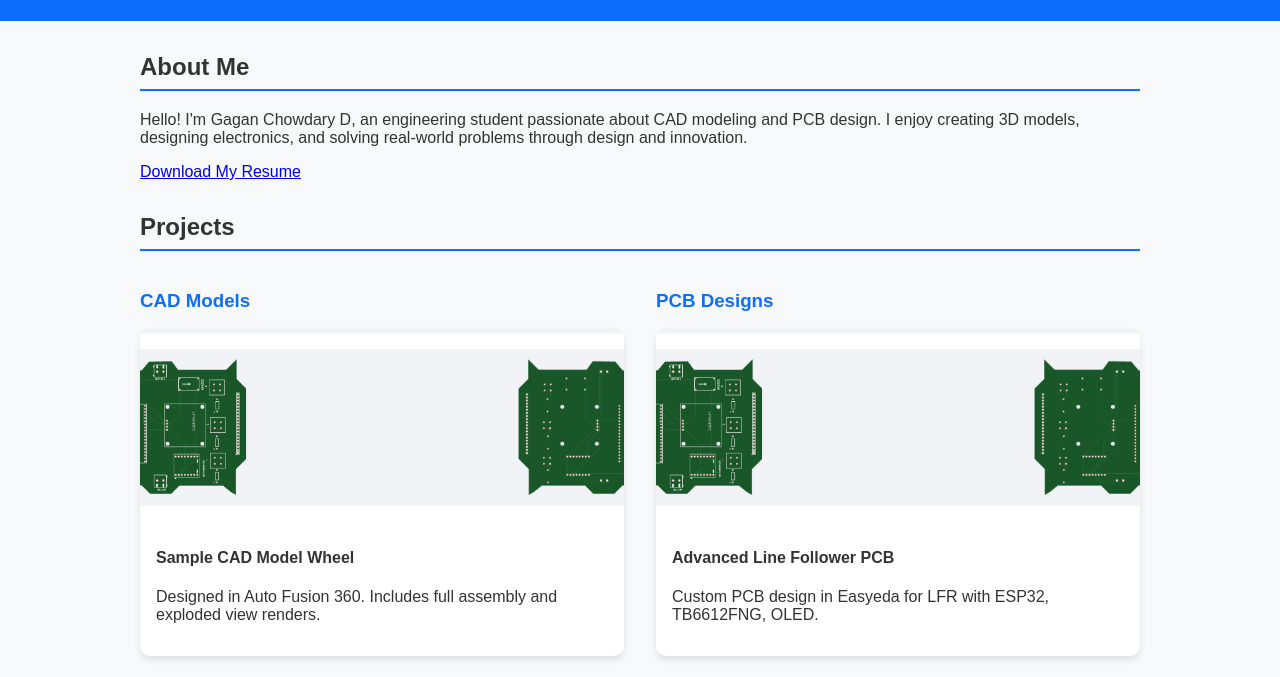
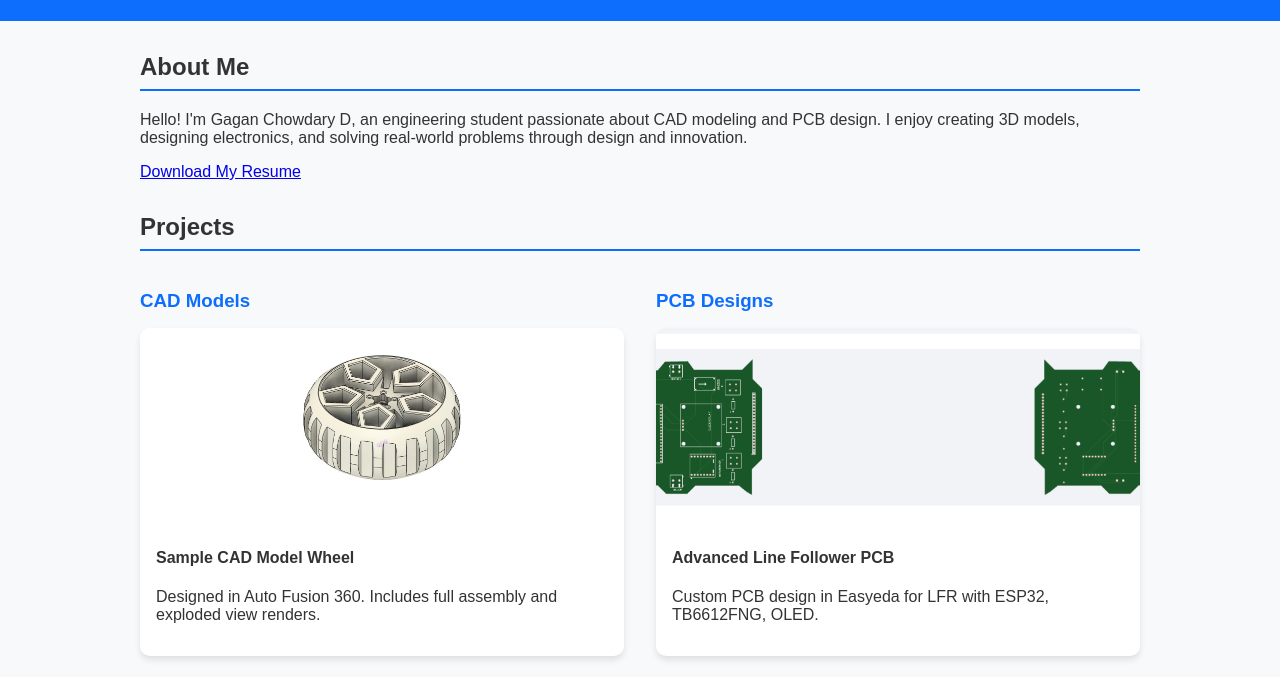
Before and after one commit to Gaganyesh/kira.github.io, a plain HTML site: page index.html in a window 1280 px wide. Shown: the part 82-759 px from the top of the page. Drawn offline with Linux system fonts and the light colour scheme.

Commit message:
Update index.html

```diff
--- a/index.html
+++ b/index.html
@@ -97,7 +97,7 @@
     <div class="column">
       <h3>CAD Models</h3>
       <div class="card">
-        <img src="LFR.png" alt="CAD Wheel Model" />
+        <img src="Wheel.jpg" alt="CAD Wheel Model" />
         <div class="card-content">
           <h4>Sample CAD Model Wheel</h4>
           <p>Designed in Auto Fusion 360. Includes full assembly and exploded view renders.</p>
```
